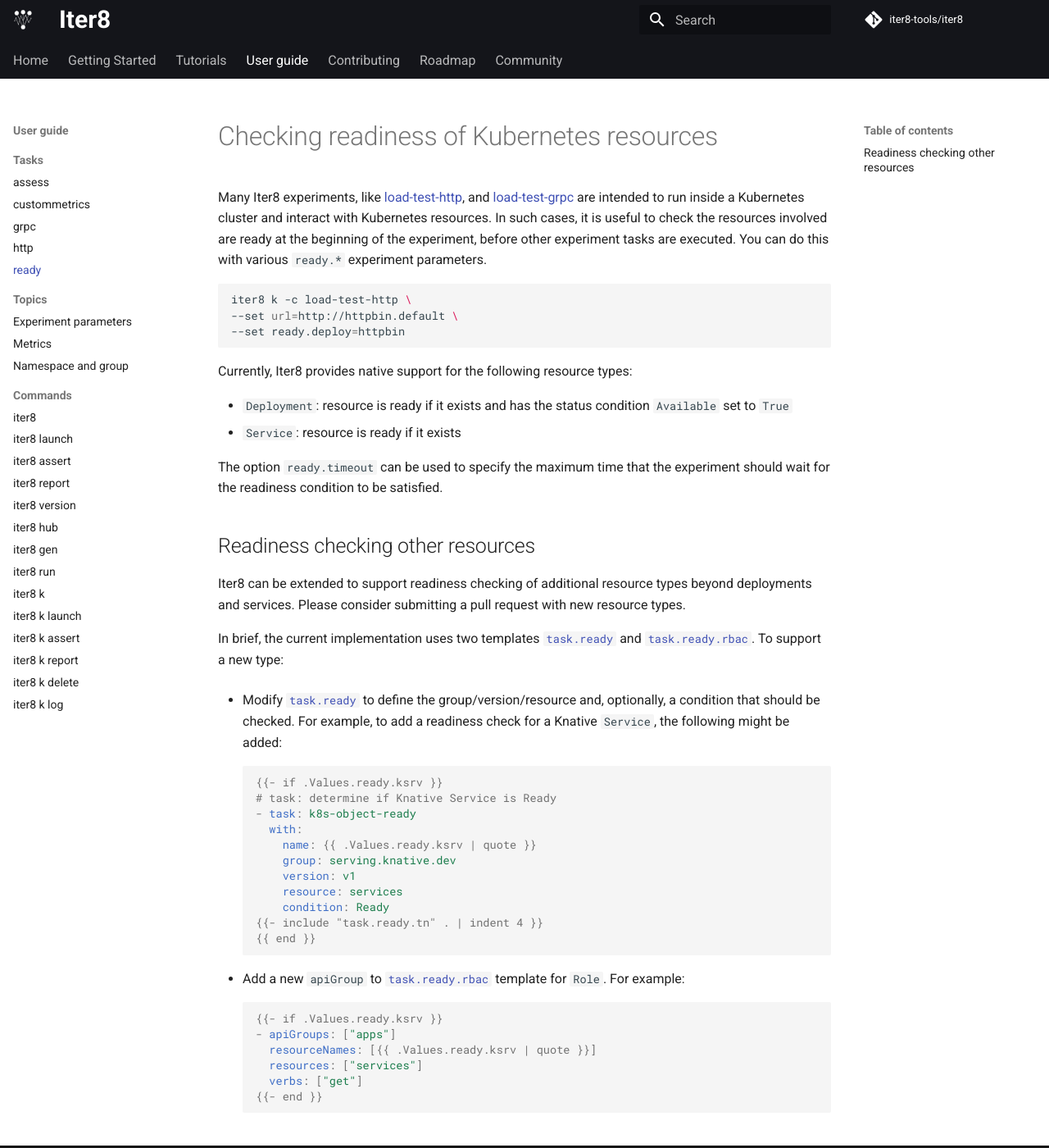
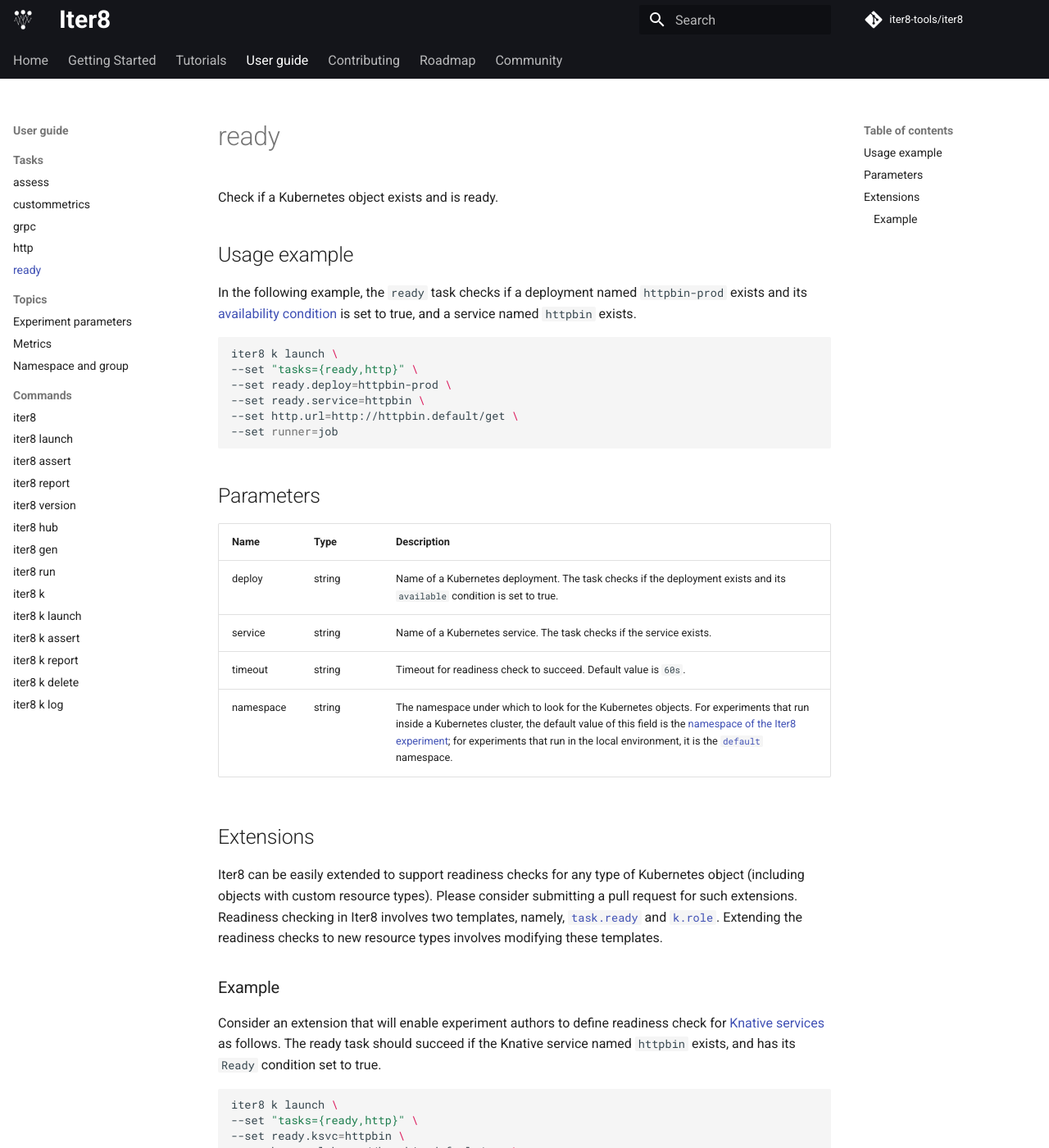
Before and after one commit to iter8-tools/docs, an MkDocs documentation site: the page built from docs/user-guide/tasks/ready.md, in a window 1280 px wide and 1400 px high. Shown: the whole window at 82% size. Built offline with MkDocs 1.6.1 and Material for MkDocs 9.7.7, drawn with Linux system fonts in a browser that asks for light colours; comment, search, counter and statistics services are not loaded; the version menu is left out; some of the changed text lies outside the part shown.

Commit message:
readiness templates
Signed-off-by: Srinivasan Parthasarathy <spartha@us.ibm.com>

````diff
--- a/docs/user-guide/tasks/ready.md
+++ b/docs/user-guide/tasks/ready.md
@@ -2,52 +2,78 @@
 template: main.html
 ---
 
-# Checking readiness of Kubernetes resources
+# ready
 
-Many Iter8 experiments, like [load-test-http](../../tutorials/load-test-http/kubernetesusage.md), and [load-test-grpc](../../tutorials/load-test-grpc/kubernetesusage.md) are intended to run inside a Kubernetes cluster and interact with Kubernetes resources. In such cases, it is useful to check the resources involved are ready at the beginning of the experiment, before other experiment tasks are executed. You can do this with various `ready.*` experiment parameters.
+Check if a Kubernetes object exists and is ready.
+
+## Usage example
+In the following example, the `ready` task checks if a deployment named `httpbin-prod` exists and its [availability condition](https://kubernetes.io/docs/concepts/workloads/controllers/deployment/) is set to true, and a service named `httpbin` exists.
+```shell
+iter8 k launch \
+--set "tasks={ready,http}" \
+--set ready.deploy=httpbin-prod \
+--set ready.service=httpbin \
+--set http.url=http://httpbin.default/get \
+--set runner=job
+```
+
+## Parameters
+
+| Name | Type | Description |
+| ---- | ---- | ----------- |
+| deploy  | string | Name of a Kubernetes deployment. The task checks if the deployment exists and its `available` condition is set to true. |
+| service | string | Name of a Kubernetes service. The task checks if the service exists. |
+| timeout | string | Timeout for readiness check to succeed. Default value is `60s`. |
+| namespace | string | The namespace under which to look for the Kubernetes objects. For experiments that run inside a Kubernetes cluster, the default value of this field is the [namespace of the Iter8 experiment](../topics/group.md); for experiments that run in the local environment, it is the [`default`](https://kubernetes.io/docs/concepts/overview/working-with-objects/namespaces/) namespace. |
+
+
+## Extensions
+
+Iter8 can be easily extended to support readiness checks for any type of Kubernetes object (including objects with custom resource types). Please consider submitting a pull request for such extensions. Readiness checking in Iter8 involves two templates, namely, [`task.ready`](https://github.com/iter8-tools/iter8/blob/master/charts/iter8/templates/_task-ready.tpl) and [`k.role`](https://github.com/iter8-tools/iter8/blob/master/charts/iter8/templates/_k-role.tpl). Extending the readiness checks to new resource types involves modifying these templates.
+
+### Example
+
+Consider an extension that will enable experiment authors to define readiness check for [Knative services](https://knative.dev/docs/serving) as follows. The ready task should succeed if the Knative service named `httpbin` exists, and has its `Ready` condition set to true.
 
 ```shell
-iter8 k -c load-test-http \
---set url=http://httpbin.default \
---set ready.deploy=httpbin
+iter8 k launch \
+--set "tasks={ready,http}" \
+--set ready.ksvc=httpbin \
+--set http.url=http://httpbin.default/get \
+--set runner=job
 ```
 
-Currently, Iter8 provides native support for the following resource types:
+The following changes to the `task.ready` and `k.role` templates will accomplish the above.
 
-- `Deployment`: resource is ready if it exists and has the status condition `Available` set to `True`
-- `Service`: resource is ready if it exists
-
-The option `ready.timeout` can be used to specify the maximum time that the experiment should wait for the readiness condition to be satisfied.
-
-## Readiness checking other resources
-
-Iter8 can be extended to support readiness checking of additional resource types beyond deployments and services. Please consider submitting a pull request with new resource types.
-
-In brief, the current implementation uses two templates [`task.ready`](https://github.com/iter8-tools/iter8/blob/master/charts/iter8lib/templates/_task.ready.tpl#L24) and [`task.ready.rbac`](https://github.com/iter8-tools/iter8/blob/master/charts/iter8lib/templates/_task-ready-rbac.tpl#L1). To support a new type:
-
-- Modify [`task.ready`](https://github.com/iter8-tools/iter8/blob/master/charts/iter8lib/templates/_task.ready.tpl#L24) to define the group/version/resource and, optionally, a condition that should be checked. For example, to add a readiness check for a Knative `Service`, the following might be added:
+=== "task.ready"
+    Define the group/version/resource (GVR) and the condition that should be checked for a Knative `Service`.
 
     ```yaml
-    {{- if .Values.ready.ksrv }}
-    # task: determine if Knative Service is Ready
-    - task: k8s-object-ready
+    {{- if .Values.ready.ksvc }}
+    # task: determine if Knative Service exists and is ready
+    - task: ready
       with:
-        name: {{ .Values.ready.ksrv | quote }}
+        name: {{ .Values.ready.ksvc | quote }}
         group: serving.knative.dev
         version: v1
         resource: services
         condition: Ready
-    {{- include "task.ready.tn" . | indent 4 }}
-    {{ end }}
+    {{- if $namespace }}
+        namespace: {{ $namespace }}
+    {{- end }}
+    {{- if .Values.ready.timeout }}
+        timeout: {{ .Values.ready.timeout }}
+    {{- end }}
+    {{- end }}
     ```
-    <!-- https://github.com/knative/specs/blob/main/specs/serving/knative-api-specification-1.0.md#service-1 -->
 
-- Add a new `apiGroup` to [`task.ready.rbac`](https://github.com/iter8-tools/iter8/blob/master/charts/iter8lib/templates/_task-ready-rbac.tpl#L1) template for `Role`. For example:
+=== "k.role"
+    Add the Knative `apiGroup` to the role named `{{ .Release.Name }}-ready`.
 
     ```yaml
-    {{- if .Values.ready.ksrv }}
+    {{- if .Values.ready.ksvc }}
     - apiGroups: ["apps"]
-      resourceNames: [{{ .Values.ready.ksrv | quote }}]
+      resourceNames: [{{ .Values.ready.ksvc | quote }}]
       resources: ["services"]
       verbs: ["get"]
     {{- end }}
````
Also changed, not shown: docs/getting-started/concepts.md (+6 -6 lines), docs/getting-started/your-first-experiment.md (+3 -3 lines), docs/user-guide/topics/parameters.md (+4 -2 lines).
